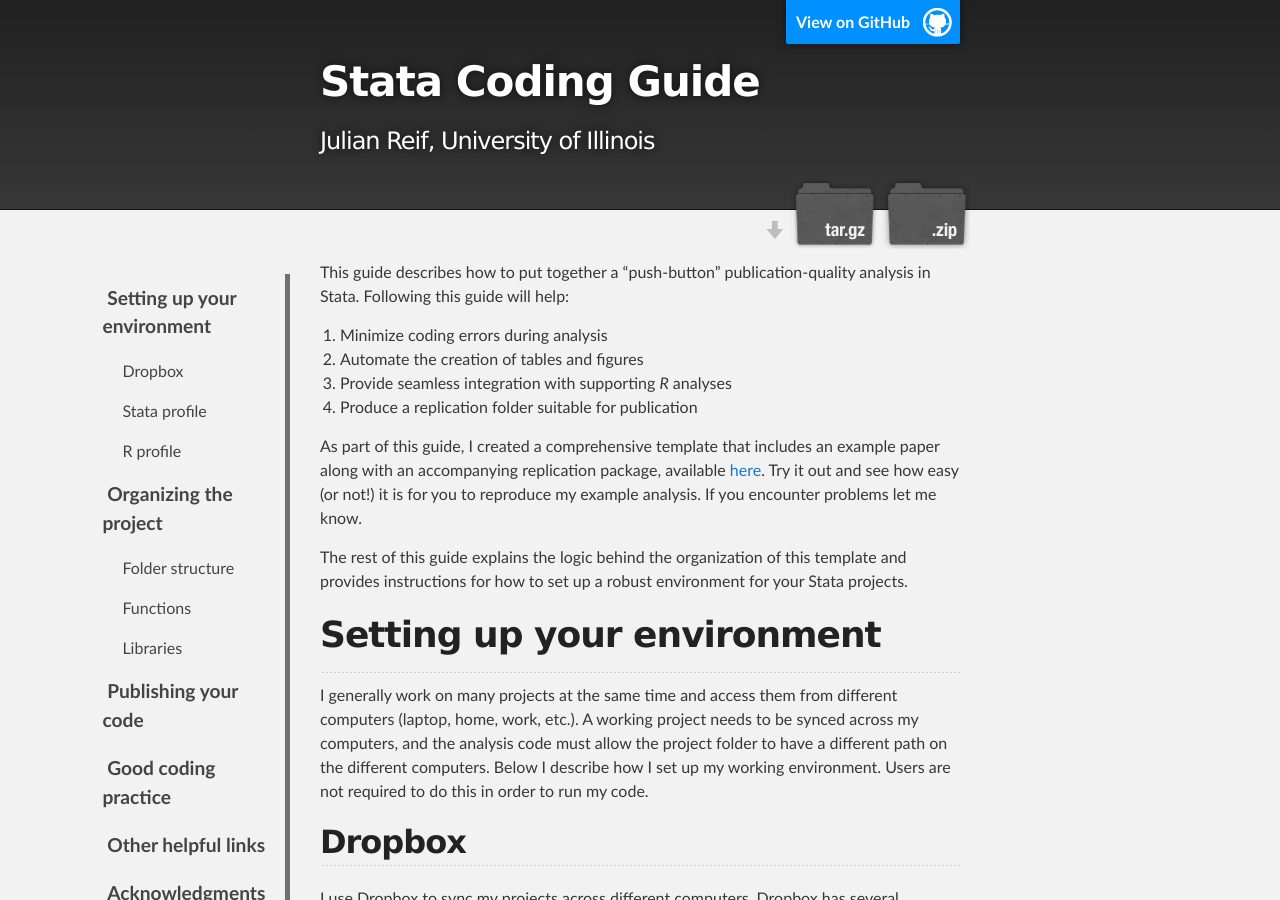
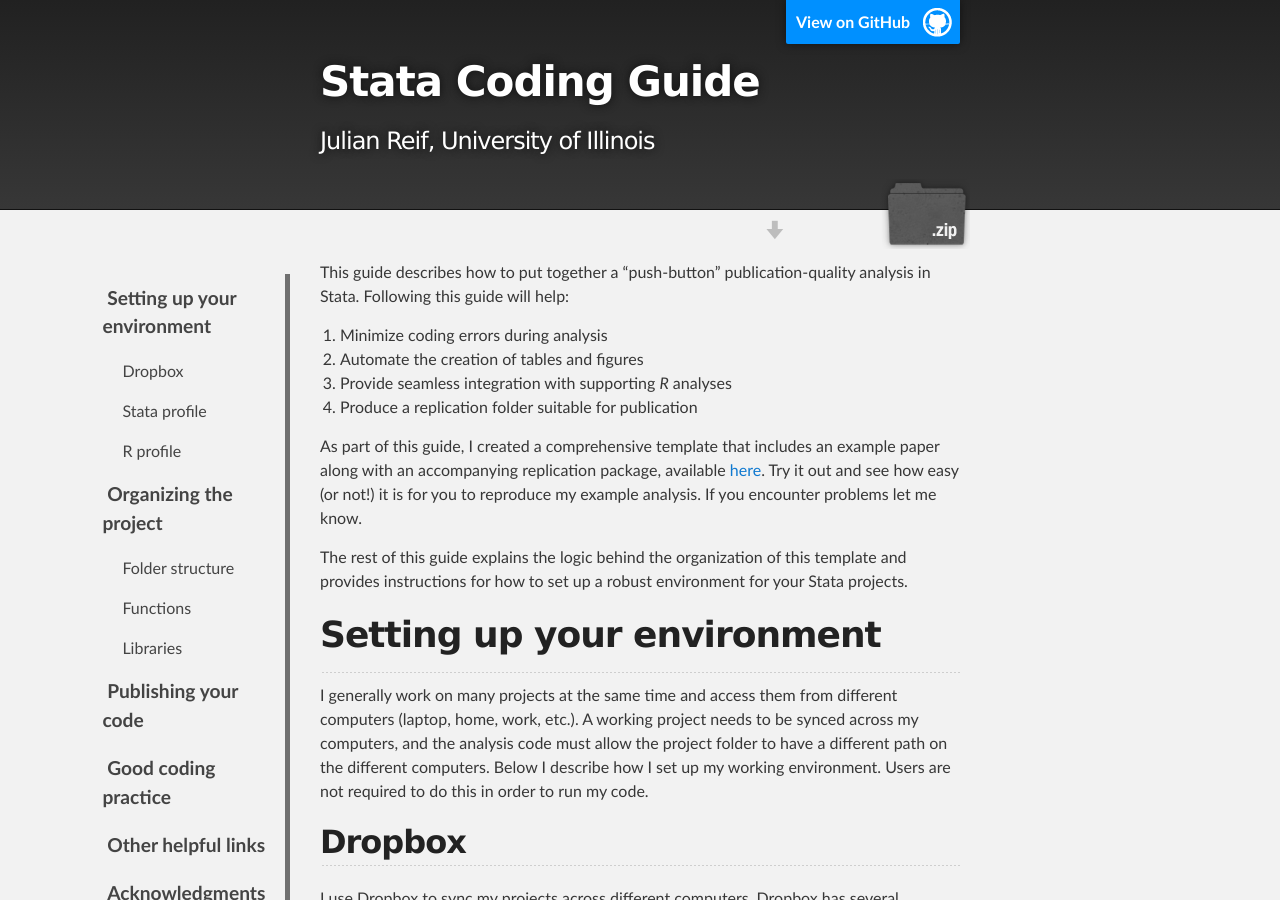
Before and after one commit to maskegger/guide, a Jekyll site: the page built from index.md, in a window 1280 px wide and 900 px high. Built offline with Jekyll 4.4.1, drawn with Linux system fonts in a browser that asks for light colours.

Commit message:
Update default.html

```diff
--- a/_layouts/default.html
+++ b/_layouts/default.html
@@ -28,8 +28,8 @@
 
             {% if site.show_downloads %}
               <div id="downloads">
-                <a class="zip_download_link" href="{{ site.github.zip_url }}">Download this project as a .zip file</a>
-                <a class="tar_download_link" href="{{ site.github.tar_url }}">Download this project as a tar.gz file</a>
+                <a class="zip_download_link" href="https://github.com/reifjulian/coding-example/archive/master.zip">Download this project as a .zip file</a>
+                <!--<a class="tar_download_link" href="{{ site.github.tar_url }}">Download this project as a tar.gz file</a>-->
               </div>
             {% endif %}
           </nav>
```
